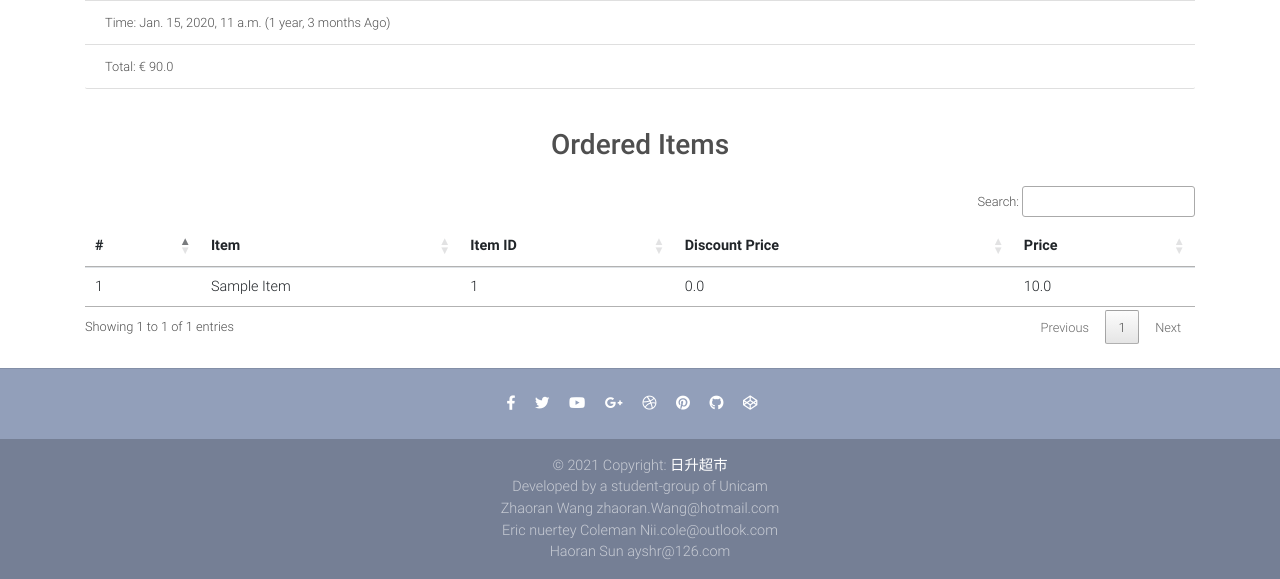
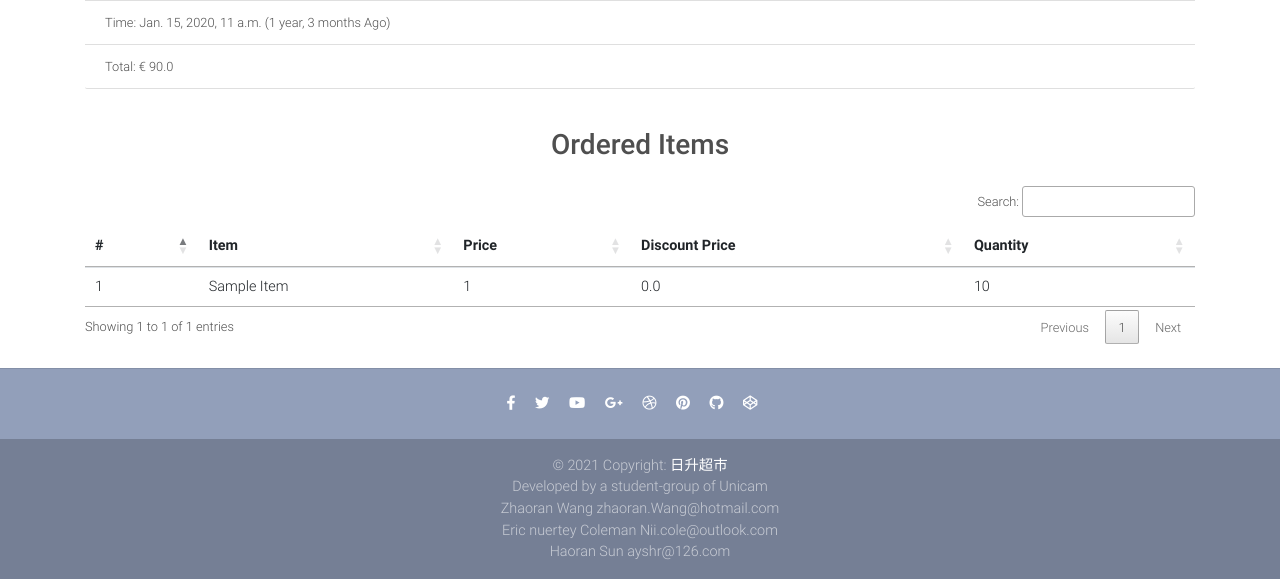
Before and after one commit to RishengShop/RishengShop, a Django app: page /orders/user-orders/1/details in a window 1280 px wide. Shown: the part 426-1005 px from the top of the page. Run offline with Django 3.2, Linux system fonts and the light colour scheme; a user stored in the database is signed in; tables that the repository leaves empty hold one stand-in row (values such as "Sample post"); some libraries are stand-ins or nearby versions.

Commit message:
Quantity

```diff
--- a/templates/orders/details.html
+++ b/templates/orders/details.html
@@ -54,10 +54,9 @@ Orders
                 <tr>
                     <th scope="col">#</th>
                     <th scope="col">Item</th>
-                    <th scope="col">Item ID</th>
+                    <th scope="col">Price</th>
                     <th scope="col">Discount Price</th>
-                    <th scope="col">Price</th>
-
+                    <th scope="col">Quantity</th>
                 </tr>
             </thead>
             <tbody>
@@ -68,7 +67,7 @@ Orders
 
                     <td>{{item.item.itemid|title}}</td>
                     <td>{{item.item.discount_price}}</td>
-                    <td>{{item.item.price}}</td>
+                    <td>{{item.quantity}}</td>
 
                 </tr>
                 {% endfor %}
```
